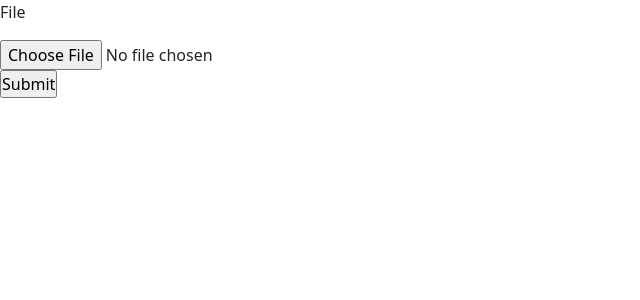
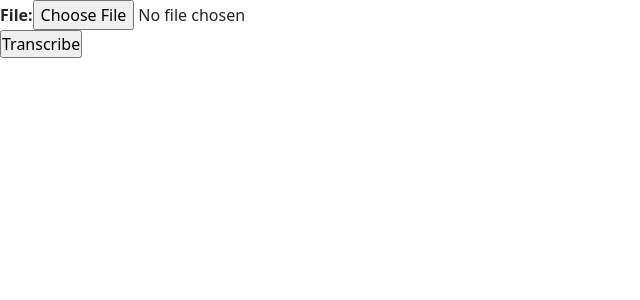
Before and after one commit to ayushb2002/AuSum, a Django app: page /transcribe in a window 1280 px wide; the page is wider, and only the part inside the window is pictured. Shown: the part 62-362 px from the top of that part, without its empty margins (0-640 px from the left). Run offline with Django 3.2, Linux system fonts and the light colour scheme; some web fonts are replaced.

Commit message:
Templates Updated

```diff
--- /dev/null
+++ b/sih/home/forms.py
@@ -0,0 +1,4 @@
+from django.forms import Form, FileField
+
+class UploadForm(Form):
+    file = FileField()
--- a/sih/home/templates/home/transcribe.html
+++ b/sih/home/templates/home/transcribe.html
@@ -7,10 +7,22 @@ Transcribe
 
 
 {% block body %}
-<form action="/transcribe" method="post" enctype="multipart/form-data">
-    {% csrf_token %}
-    <p>File<br></p>
-    <input type="file" name="file" id="file" /><br>
-    <input type="submit" />
-</form>
+<div class="d-flex flex-row">
+    {% if form %}
+        <div class="d-flex flex-column justify-content-evenly align-items-center">
+            <form action="/transcribe" method="post" enctype="multipart/form-data">
+                {% csrf_token %}
+                <table>
+                    {{ form.as_table }}
+                </table>
+                <input type="submit" value="Transcribe" />
+            </form>
+        </div>
+    {% endif %}
+    {% if result %}
+        <div class="d-flex flex-column">
+            <p>{{ result }}</p>
+        </div>
+    {% endif %}
+</div>
 {% endblock body %}
--- a/sih/home/views.py
+++ b/sih/home/views.py
@@ -6,14 +6,20 @@ from google.cloud import speech
 
 from dotenv import load_dotenv
 
+from .forms import UploadForm
+
 load_dotenv("../../")
 
 def transcribe(request):
     if (request.method != "POST"):
-        return render(request, "home/transcribe.html")
+        uploadForm = UploadForm()
+        return render(request, "home/transcribe.html", {"form": uploadForm})
     else:
         client = speech.SpeechClient()
-        file = request.FILES['file']
+        form = UploadForm(request.POST, request.FILES)
+        if (not form.is_valid()):
+            return render(request, "home/error.html", {"form": form})
+        file = form.files['file']
         if (file):
             fs = FileSystemStorage()
             filename = fs.save(file.name, file)
@@ -32,7 +38,7 @@ def transcribe(request):
             spresults = ""
             for result in response.results:
                 spresults+=result.alternatives[0].transcript
-        return render(request, "home/success.html", {"result": spresults})
+        return render(request, "home/transcribe.html", {"result": spresults})
 
 def index(request):
     return render(request, "home/index.html")
```
